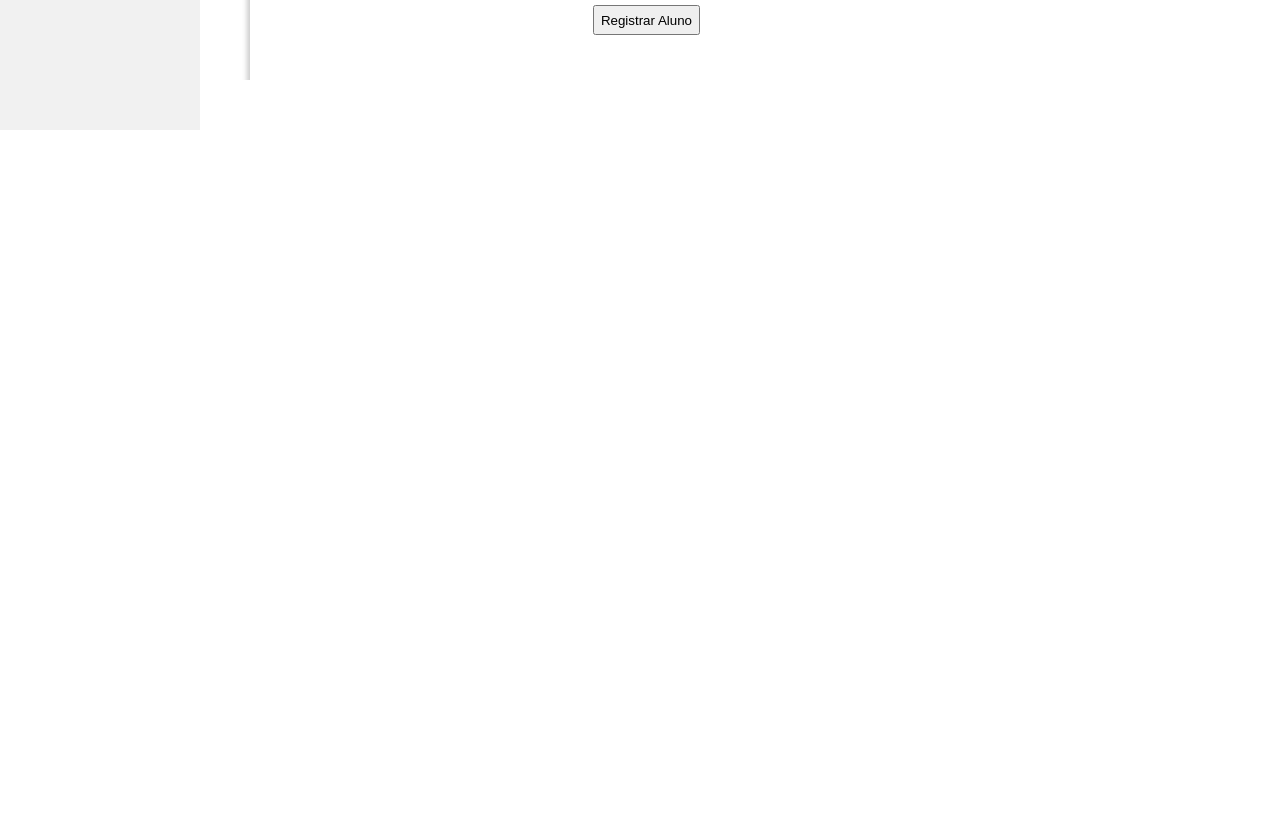
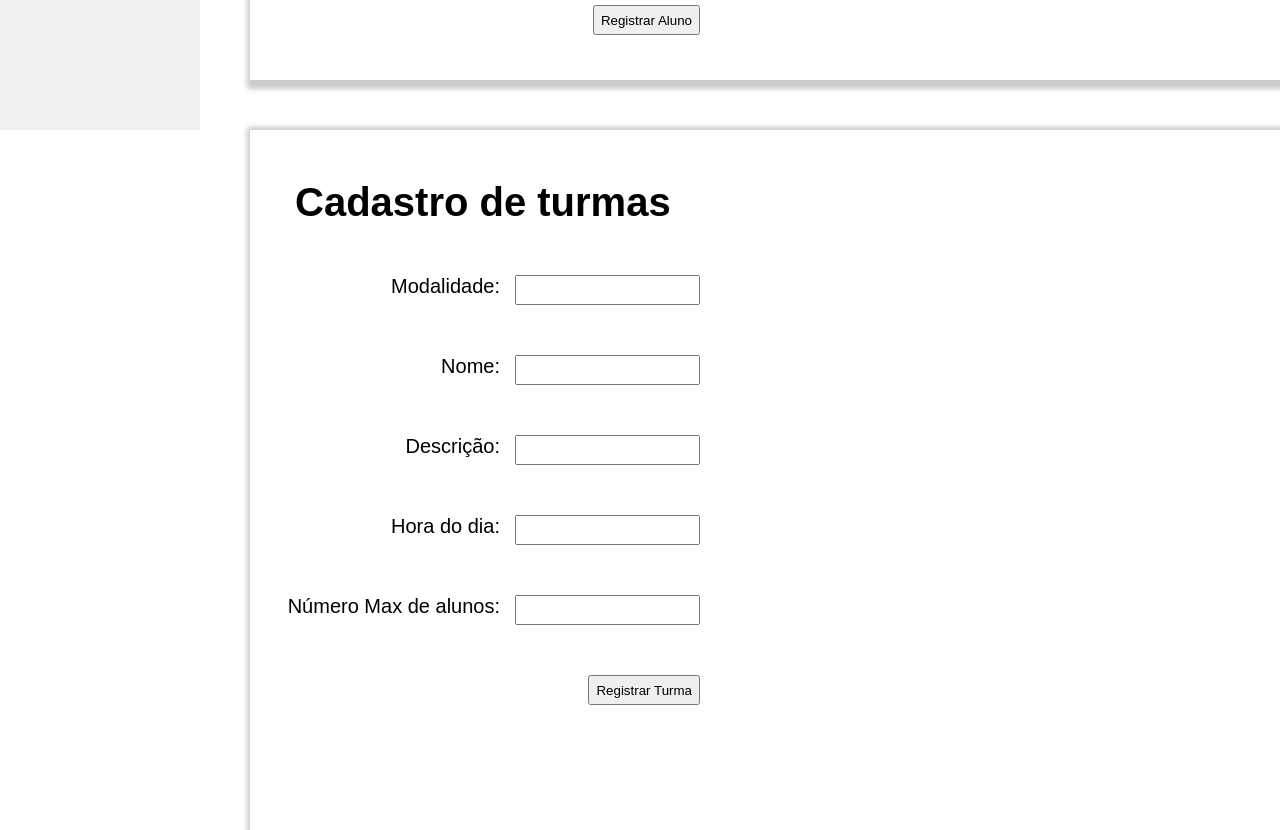
Before and after one commit to arantesxyz/AcademiaApp, a React (Create React App) app in the folder frontend/: page / in a window 1280 px wide. Shown: the part 840-1670 px from the top of the page. Before the commit the page ends 920 px from the top, so only its background shows below. Built offline with nearby package versions, Linux system fonts and the light colour scheme.

Commit message:
Added turmas front

```diff
--- a/frontend/src/App.js
+++ b/frontend/src/App.js
@@ -3,6 +3,7 @@ import "./App.css";
 import Header from "./Header/Header";
 import Sidebar from "./Sidebar/Sidebar";
 import CadstroPessoa from "./CadastroPessoa/CadastroPessoa";
+import CadastroTurma from "./CadastroTurma/CadastroTurma";
 
 class App extends Component {
     render() {
@@ -13,6 +14,7 @@ class App extends Component {
                 <div className="App-intro">
                     <div>
                         <CadstroPessoa></CadstroPessoa>
+                        <CadastroTurma></CadastroTurma>
                     </div>
                 </div>
             </div>
--- a/frontend/src/CadastroPessoa/CadastroPessoa.js
+++ b/frontend/src/CadastroPessoa/CadastroPessoa.js
@@ -6,7 +6,7 @@ class CadastroPessoa extends Component {
         return new Promise((res, err) => {
             const xhr = new XMLHttpRequest();
 
-            xhr.open(method, "http://localhost:3001/" + path, true);
+            xhr.open(method, "http://eu.arantes.xyz:3001/" + path, true);
             xhr.setRequestHeader(
                 "Content-type",
                 "application/json; charset=UTF-8"
--- /dev/null
+++ b/frontend/src/CadastroTurma/CadastroTurma.css
@@ -0,0 +1,41 @@
+.cadastro{
+    -moz-box-shadow:    3px 3px 5px 6px #ccc;
+    -webkit-box-shadow: 3px 3px 5px 6px #ccc;
+    box-shadow:         3px 3px 5px 6px #ccc;
+         width: 1500px;
+         height: 700px;
+}
+.container{
+    margin-left: 250px;
+    width: 1500px;
+    height:  100%;
+
+    margin-top:50px;
+    margin-right: 20px;
+}
+.contentRegistro{
+    margin: 0px 30px 30px 45px;
+    width: 550px;
+    padding-top: 50px;
+    height:  45px;
+    display: flex; justify-content: "flex-start";
+    font-size: 40px;
+}
+.inputs{
+    width: 450px;
+    margin: 0px 30px 30px 0px;
+    padding-top: 20px;
+    height:  30px;
+    display: flex;
+    justify-content: flex-end;
+    font-size: 20px;
+}
+.dadosContainer{
+    width: 550px;
+    height: 700px;
+    margin-right: 0px;
+}
+.nomeCampo{
+    margin-right: 5px;
+    padding-right: 10px;
+}
--- /dev/null
+++ b/frontend/src/CadastroTurma/CadastroTurma.js
@@ -0,0 +1,86 @@
+import React, { Component } from "react";
+import "./CadastroTurma.css";
+
+class CadastroTurma extends Component {
+    sendRequest(path, method, data) {
+        return new Promise((res, err) => {
+            const xhr = new XMLHttpRequest();
+
+            xhr.open(method, "http://eu.arantes.xyz:3001/" + path, true);
+            xhr.setRequestHeader(
+                "Content-type",
+                "application/json; charset=UTF-8"
+            );
+
+            xhr.onload = () => {
+                if (xhr.status === 200) {
+                    res(JSON.parse(xhr.responseText));
+                } else {
+                    err(xhr.statusText);
+                }
+            };
+            console.log("Enviando dados");
+            xhr.send(JSON.stringify(data));
+        });
+    }
+
+    cadastrarTurma() {
+        const turma = {
+            name: document.getElementById("nameIn").value, // obrigatorio
+            description: document.getElementById("inputDescription").value, //obrigatorio
+            modality: document.getElementById("inputModality").value, //obrigatorio
+            times: [{ time: document.getElementById("inputTimes").value }],
+            maxNumOfStudents: document.getElementById("inputMaxNum").value
+        };
+
+        this.sendRequest("turmas", "POST", turma).then((res) => {
+            console.log(res);
+        });
+    }
+
+    render() {
+        return (
+            <div className="container">
+                <div className="cadastro">
+                    <div className="dadosContainer">
+                        <strong className="contentRegistro">
+                            Cadastro de turmas
+                        </strong>
+                        <div className="inputs">
+                            <div className="nomeCampo">Modalidade: </div>
+                            <input id="inputModality"></input>
+                        </div>
+                        <div className="inputs">
+                            <div className="nomeCampo">Nome: </div>
+                            <input id="nameIn"></input>
+                        </div>
+                        <div className="inputs">
+                            <div className="nomeCampo">Descrição: </div>
+                            <input id="inputDescription"></input>
+                        </div>
+                        <div className="inputs">
+                            <div className="nomeCampo">Hora do dia: </div>{" "}
+                            <input id="inputTimes"></input>
+                        </div>
+                        <div className="inputs">
+                            <div className="nomeCampo">
+                                Número Max de alunos:{" "}
+                            </div>{" "}
+                            <input id="inputMaxNum"></input>
+                        </div>
+
+                        <div className="inputs">
+                            <input
+                                type="submit"
+                                value="Registrar Turma"
+                                onClick={this.cadastrarTurma.bind(this)}
+                            ></input>
+                        </div>
+                    </div>
+                </div>
+            </div>
+        );
+    }
+}
+
+export default CadastroTurma;
```
Also changed, not shown: 1 other file (tests, documents, lock files or other folders).
